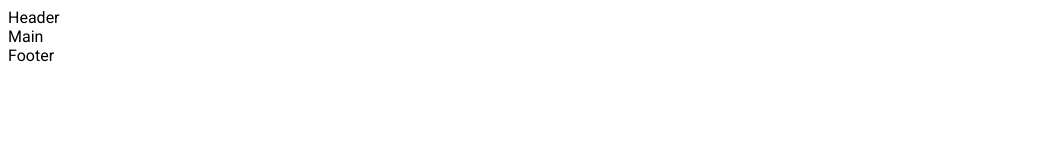
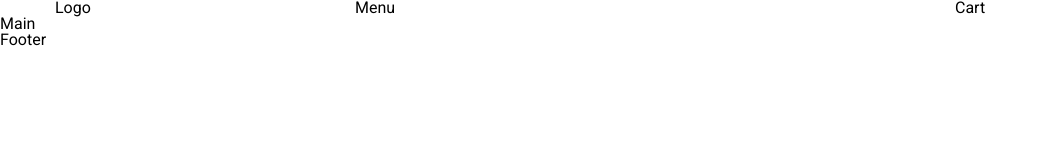
Before and after one commit to kznkv-skillup/shop-project-14-04, a plain HTML site: page index.html in a window 1280 px wide. Shown: the whole page, without its empty margins (0-1047 px from the left). Drawn offline with Linux system fonts and the light colour scheme.

Commit message:
added reset.css and flexbox grid

```diff
--- a/index.html
+++ b/index.html
@@ -4,6 +4,7 @@
         <meta charset="UTF-8" />
         <meta name="viewport" content="width=device-width, initial-scale=1.0" />
         <title>Shop-project</title>
+        <link rel="stylesheet" href="reset.css" />
         <link rel="stylesheet" href="style.css" />
         <link rel="preconnect" href="https://fonts.googleapis.com" />
         <link rel="preconnect" href="https://fonts.gstatic.com" crossorigin />
@@ -13,7 +14,15 @@
         />
     </head>
     <body>
-        <header class="header">Header</header>
+        <header class="header">
+            <div class="container">
+                <div class="row">
+                    <div class="col-3">Logo</div>
+                    <div class="col-6">Menu</div>
+                    <div class="col-3">Cart</div>
+                </div>
+            </div>
+        </header>
         <main class="main">Main</main>
         <footer class="footer">Footer</footer>
     </body>
--- /dev/null
+++ b/reset.css
@@ -0,0 +1,124 @@
+html,
+body,
+div,
+span,
+applet,
+object,
+iframe,
+h1,
+h2,
+h3,
+h4,
+h5,
+h6,
+p,
+blockquote,
+pre,
+a,
+abbr,
+acronym,
+address,
+big,
+cite,
+code,
+del,
+dfn,
+em,
+img,
+ins,
+kbd,
+q,
+s,
+samp,
+small,
+strike,
+strong,
+sub,
+sup,
+tt,
+var,
+b,
+u,
+i,
+center,
+dl,
+dt,
+dd,
+ol,
+ul,
+li,
+fieldset,
+form,
+label,
+legend,
+table,
+caption,
+tbody,
+tfoot,
+thead,
+tr,
+th,
+td,
+article,
+aside,
+canvas,
+details,
+embed,
+figure,
+figcaption,
+footer,
+header,
+hgroup,
+menu,
+nav,
+output,
+ruby,
+section,
+summary,
+time,
+mark,
+audio,
+video {
+    margin: 0;
+    padding: 0;
+    border: 0;
+    font-size: 100%;
+    font: inherit;
+    vertical-align: baseline;
+}
+/* HTML5 display-role reset for older browsers */
+article,
+aside,
+details,
+figcaption,
+figure,
+footer,
+header,
+hgroup,
+menu,
+nav,
+section {
+    display: block;
+}
+body {
+    line-height: 1;
+}
+ol,
+ul {
+    list-style: none;
+}
+blockquote,
+q {
+    quotes: none;
+}
+blockquote:before,
+blockquote:after,
+q:before,
+q:after {
+    content: "";
+    content: none;
+}
+table {
+    border-collapse: collapse;
+    border-spacing: 0;
+}
--- a/style.css
+++ b/style.css
@@ -5,3 +5,27 @@
 body {
     font-family: "Roboto", sans-serif;
 }
+
+.container {
+    width: 1200px;
+    margin: 0 auto;
+    padding: 0 15px;
+}
+
+.row {
+    display: flex;
+    margin: 0 -15px;
+}
+
+[class*="col-"] {
+    padding: 0 15px;
+}
+
+.col-3 {
+    flex: 0 0 25%;
+    max-width: 25%;
+}
+.col-6 {
+    flex: 0 0 50%;
+    max-width: 50%;
+}
```
